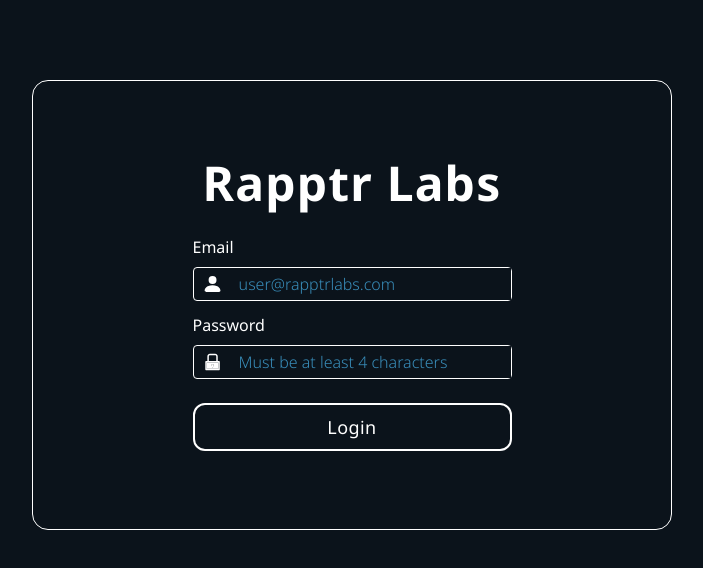
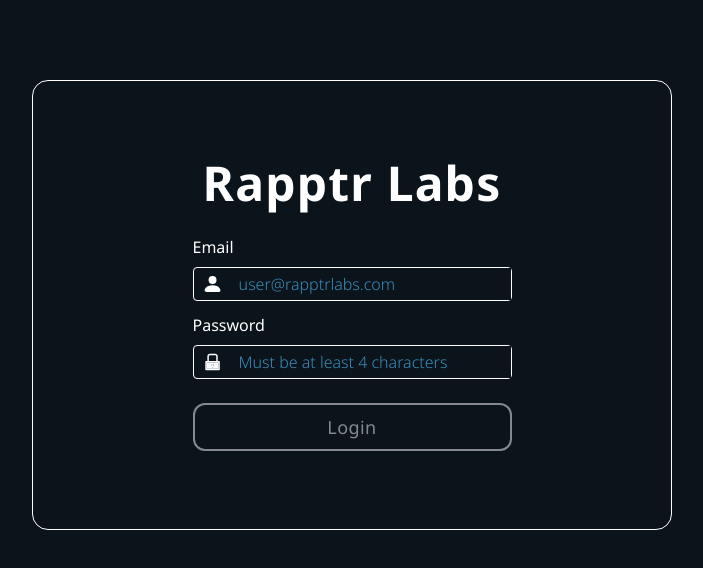
Before and after one commit to CharlesCarr/todo-app, a React (Vite) app: page /login in a window 1280 px wide. Shown: the top 568 px of the page, without its empty margins (288-991 px from the left). Built offline with nearby package versions, Linux system fonts and the light colour scheme.

Commit message:
feat: change style of login btn watch for errs

```diff
--- a/src/components/Form.tsx
+++ b/src/components/Form.tsx
@@ -1,29 +1,41 @@
-import { useContext } from "react";
+import { useContext, useEffect, useState } from "react";
 import { useForm, SubmitHandler } from "react-hook-form";
 import { AiTwotoneLock } from "react-icons/ai";
 import { BsFillPersonFill } from "react-icons/bs";
 import { useNavigate } from "react-router-dom";
 import { LoginContext } from "../App";
 
-type Inputs = {
+interface Inputs {
   email: string;
   password: string;
-};
-
-// type FormData = {
-// };
+}
 
 export default function Form() {
   const {
     register,
     handleSubmit,
+    watch,
     formState: { errors },
   } = useForm<Inputs>({ mode: "onBlur" });
+
+  const [buttonActive, setButtonActive] = useState(false);
+  const watchEmail = watch("email", "");
+  const watchPassword = watch("password", "");
+
+  useEffect(() => {
+    if (
+      Object.keys(errors).length === 0 &&
+      watchEmail !== "" &&
+      watchPassword !== ""
+    ) {
+      setButtonActive(true);
+    }
+  }, [errors, watchEmail, watchPassword]);
 
   const { loginStatus, setLoginStatus } = useContext(LoginContext);
   const navigate = useNavigate();
 
-  const postData = async ({ email, password }: any) => {
+  const postData = async ({ email, password }: Inputs) => {
     const URL = "http://dev.rapptrlabs.com/Tests/scripts/user-login.php";
     const formdata = new FormData();
     formdata.append("email", email);
@@ -128,11 +140,20 @@
         </span>
       )}
 
-      <input
-        type="submit"
-        value="Login"
-        className="w-3/4 md:w-1/2 border-2 border-white py-2 px-4 rounded-xl cursor-pointer text-white bg-[#0b131b] tracking-wide text-lg"
-      />
+      {buttonActive ? (
+        <input
+          type="submit"
+          value="Login"
+          className="w-3/4 md:w-1/2 border-2 border-white py-2 px-4 rounded-xl cursor-pointer tracking-wide text-lg hover:bg-white hover:text-[#0b131b] hover:shadow-2xl hover:duration-150"
+        />
+      ) : (
+        <input
+          type="submit"
+          value="Login"
+          className="w-3/4 md:w-1/2 border-2 border-white py-2 px-4 rounded-xl tracking-wide text-lg opacity-50 cursor-not-allowed"
+        />
+      )}
+
       {loginStatus === "error" && (
         <span className="text-red-600 text-center text-sm">
           The server could not be reached. Please try again later.
--- a/src/pages/LoginPage.tsx
+++ b/src/pages/LoginPage.tsx
@@ -4,7 +4,9 @@
   return (
     <div className="w-full h-full flex flex-col justify-center items-center py-20 px-4 sm:px-0">
       <div className="border border-white rounded-2xl min-h-[450px] w-full sm:w-5/6 md:w-3/4 xl:w-1/2 flex flex-col justify-center items-center py-2">
-        <h1 className="text-4xl sm:text-5xl font-bold tracking-wide mb-4">Rapptr Labs</h1>
+        <h1 className="text-4xl sm:text-5xl font-bold tracking-wide mb-4">
+          Rapptr Labs
+        </h1>
         <Form />
       </div>
     </div>
```
Also changed, not shown: src/main.tsx (+6 -6 lines).
